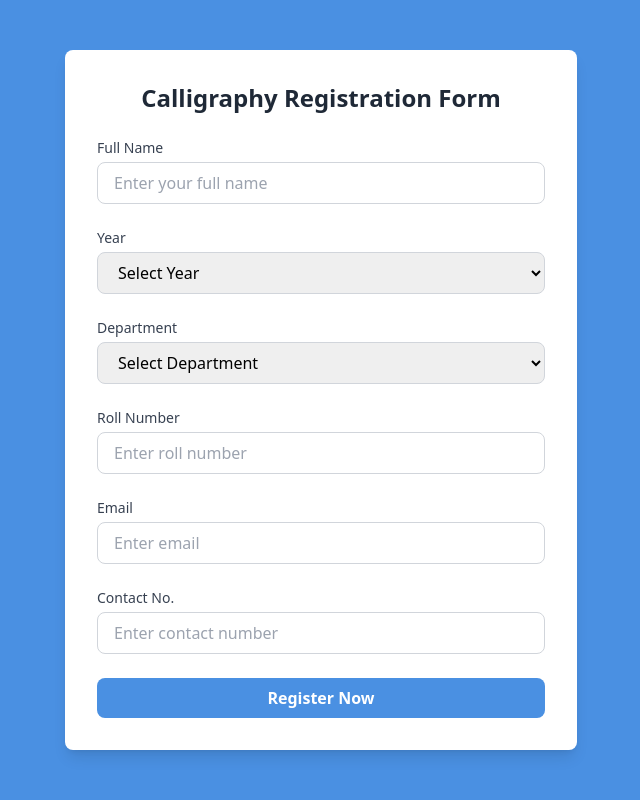
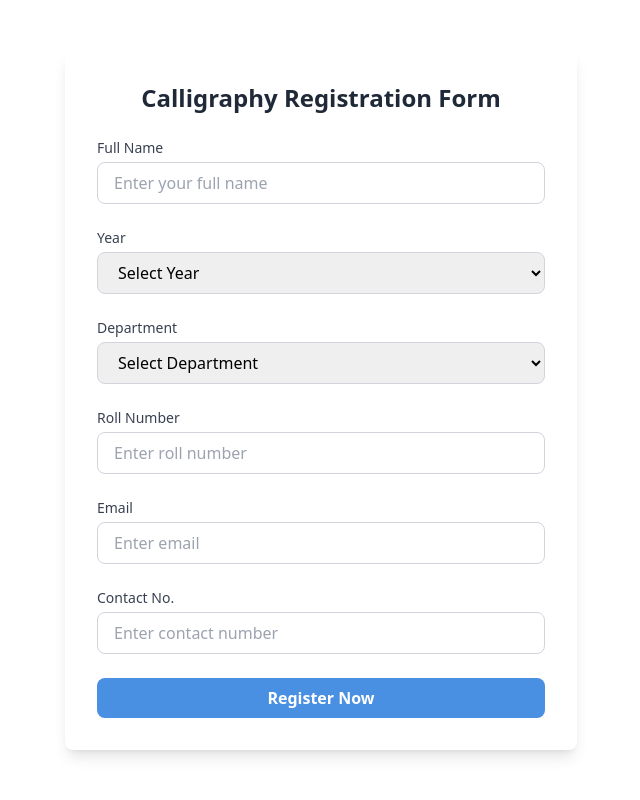
Before and after one commit to LabbaiIrfan/bonhomie-frontend, a React (Vite) app: page /calligraphy in a window 1280 px wide. Shown: the top 800 px of the page, without its empty margins (319-959 px from the left). Built offline with nearby package versions, Linux system fonts and the light colour scheme.

Commit message:
Update calligraphy.jsx

```diff
--- a/src/cultural/events/calligraphy.jsx
+++ b/src/cultural/events/calligraphy.jsx
@@ -59,7 +59,7 @@
   };
 
   return (
-    <div className="min-h-screen flex items-center justify-center bg-custom-blue">
+    <div className="min-h-screen flex items-center justify-center bg-bgcolor">
       <div className="w-full max-w-lg bg-white rounded-lg shadow-lg p-8">
         <h2 className="text-2xl font-bold text-center text-gray-800 mb-6">
           Calligraphy Registration Form
```
